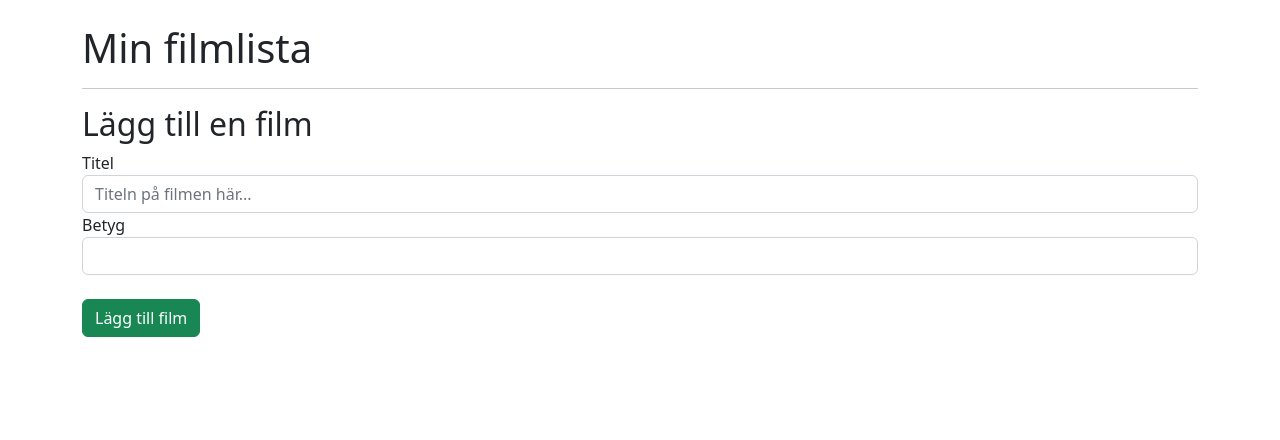
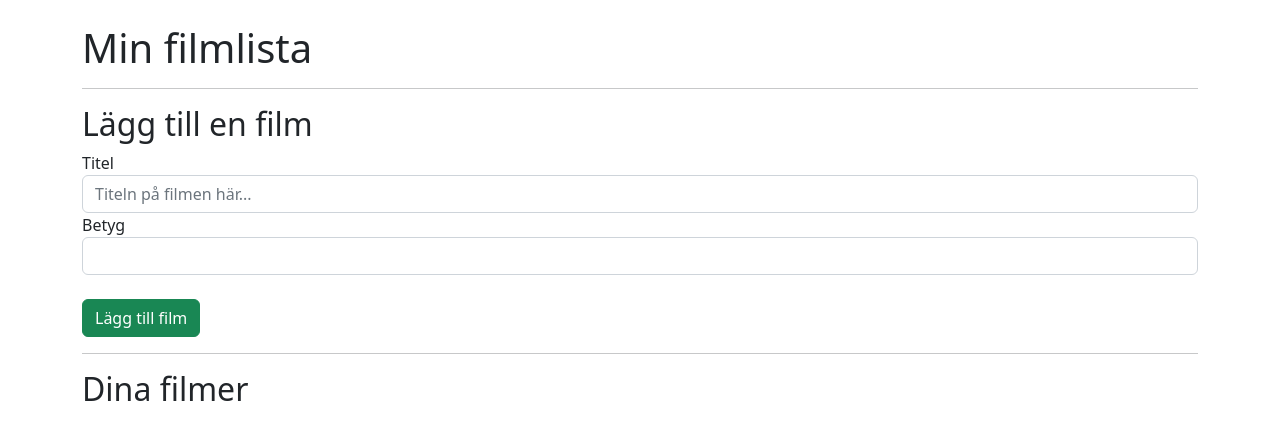
Before and after one commit to PhPersson/my-movie-list, a Vue app: page / in a window 1280 px wide. Shown: the top 440 px of the page. Built offline with nearby package versions, Linux system fonts and the light colour scheme; the HTML template or start-up script is replaced by a standard one.

Commit message:
Added a h2 elemnt tothe movie-list

```diff
--- a/src/components/MovieList.vue
+++ b/src/components/MovieList.vue
@@ -20,7 +20,8 @@
           <button type="button" class="btn btn-success"  @click="addMovie">Lägg till film</button>
         </form>
 
-
+        <hr>
+        <h2>Dina filmer</h2>
         <ul id="movie-list">
           <li v-for="(movie, index) in movies" :key="index">
             {{ movie.title }} -
```
